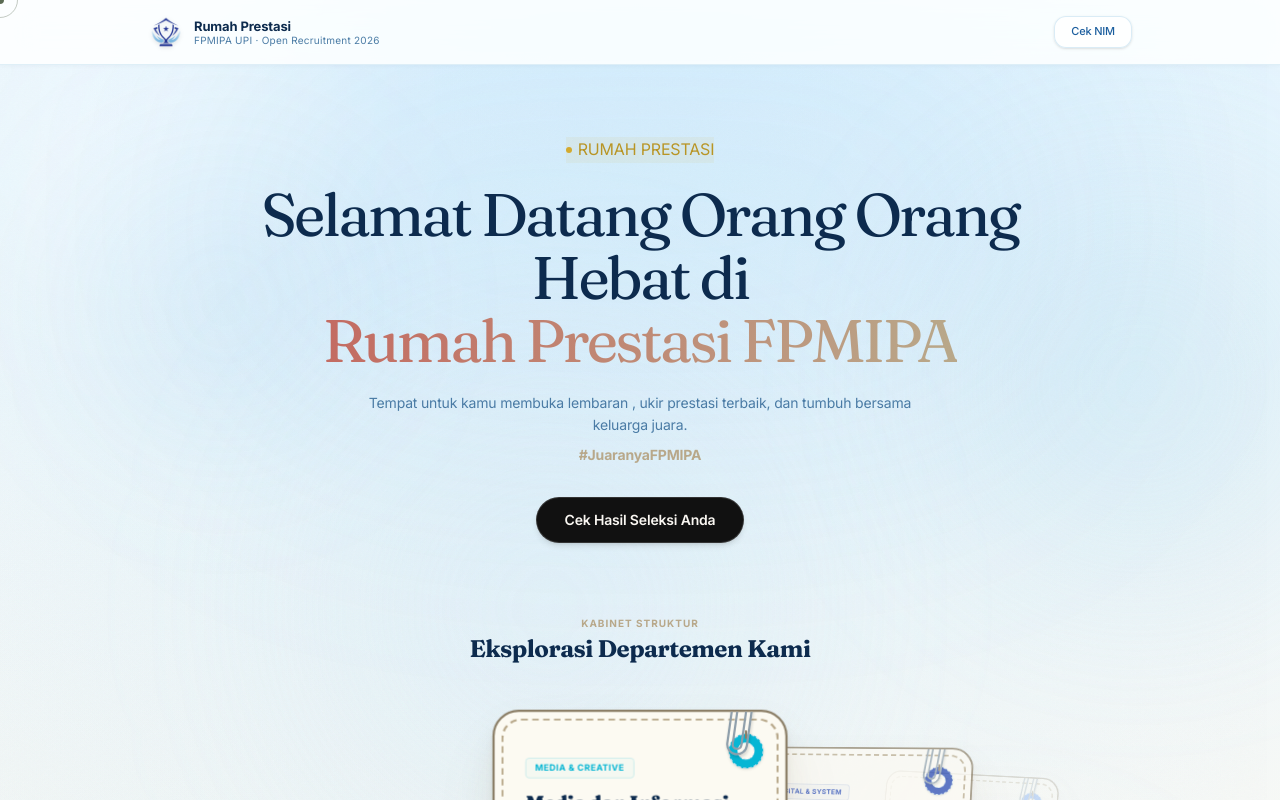
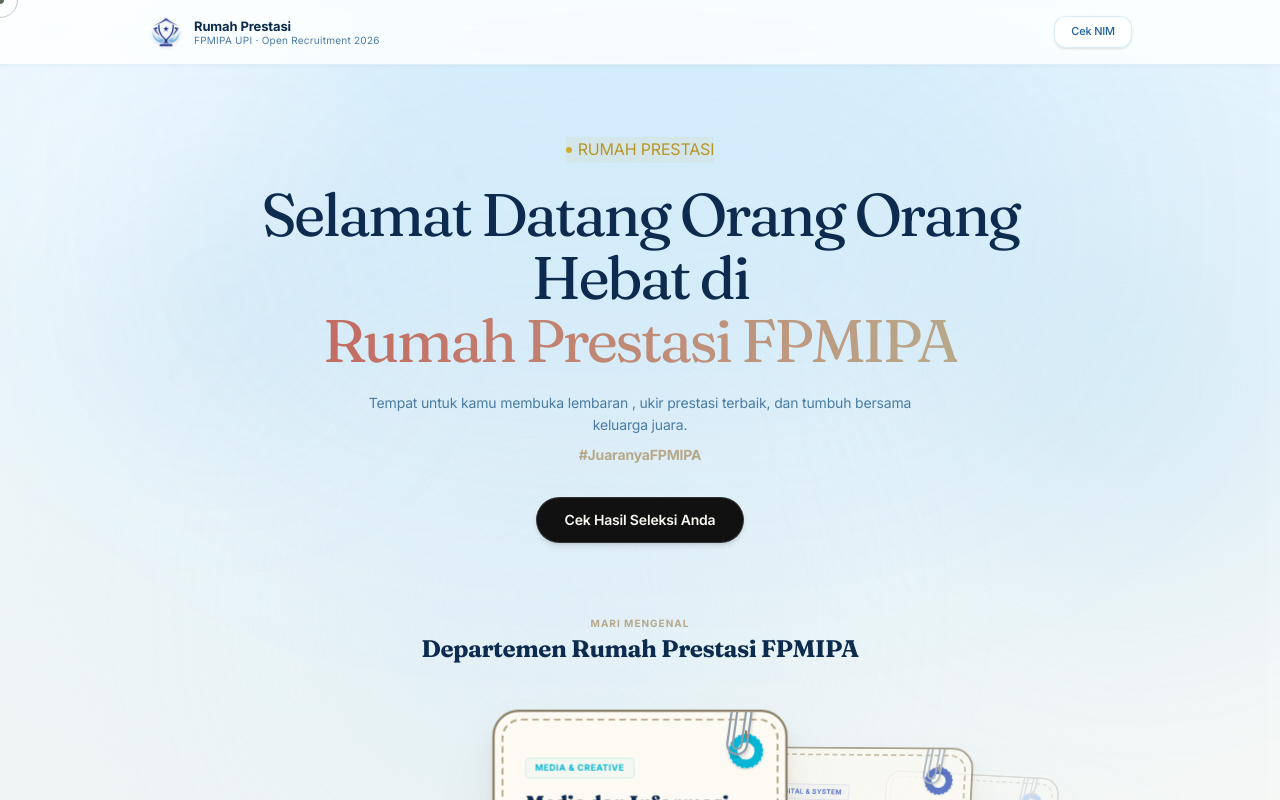
Before and after one commit to Blckjackk/RumpresFPMIPA, a Next.js app: page / in a window 1280 px wide. Shown: the top 800 px of the page. Built offline with nearby package versions, Linux system fonts and the light colour scheme.

Commit message:
hai antek antek asing

```diff
--- a/app/page.tsx
+++ b/app/page.tsx
@@ -66,7 +66,7 @@
   {
     title: "Teknologi dan Rekayasa",
     tagline: "Inovasi Sistem & Platform Digital",
-    desc: "Membangun sistem, infrastruktur digital, dan platform web yang andal, solutif, serta menunjang transformasi digital seluruh program kerja di Rumah Prestasi.",
+    desc: "Membangun sistem, infrastruktur digital, and platform web yang andal, solutif, serta menunjang transformasi digital seluruh program kerja di Rumah Prestasi.",
     icon: "/divisions/kominfo.svg",
     color: "#1E40AF",
     badge: "DIGITAL & SYSTEM",
@@ -143,7 +143,7 @@
   {
     title: "Sekretaris Umum",
     tagline: "Administrasi & Pengarsipan Presisi",
-    desc: "Mengelola administrasi surat-menyurat, pengarsipan berkas penting, koordinasi agenda kerja kabinet, dan menyusun laporan pertanggungjawaban secara teratur.",
+    desc: "Mengelola administrasi surat-menyurat, pengarsipan berkas penting, koordinasi agenda kerja kabinet, and menyusun laporan pertanggungjawaban secara teratur.",
     icon: "/divisions/nondivisi.svg",
     color: "#6B7280",
     badge: "ADMINISTRATION & SECRETARIAT",
@@ -154,7 +154,7 @@
   {
     title: "Bendahara Umum",
     tagline: "Transparansi & Pengelolaan Keuangan",
-    desc: "Mengelola arus kas keuangan kabinet, penyusunan anggaran kegiatan, pengawasan realisasi dana, dan penyusunan laporan keuangan bulanan secara transparan.",
+    desc: "Mengelola arus kas keuangan kabinet, penyusunan anggaran kegiatan, pengawasan realisasi dana, and menyusun laporan keuangan bulanan secara transparan.",
     icon: "/divisions/nondivisi.svg",
     color: "#10B981",
     badge: "FINANCE & TREASURY",
@@ -1088,7 +1088,7 @@
               </div>
 
               <h1 className="hero-el flow-hero-title mb-5">
-                Selamat Datang <br className="sm:hidden" />
+                Selamat Datang  <br className="sm:hidden" />
                 Orang Orang Hebat di<br />
                 <span className="text-transparent bg-clip-text bg-gradient-to-r from-[#C36B62] to-[#B8A88A]">
                   Rumah Prestasi FPMIPA
@@ -1113,8 +1113,8 @@
             {/* 3D curved department cards perspective carousel (Flowblox style team arc) */}
             <div className="hero-el w-full flex flex-col items-center gap-6 py-6 overflow-visible mb-16">
               <div className="text-center space-y-1">
-                <span className="text-[10px] font-bold text-[#B8A88A] tracking-widest uppercase block">KABINET STRUKTUR</span>
-                <h2 className="text-xl sm:text-2xl font-serif font-bold text-[#0D2B4E]">Eksplorasi Departemen Kami</h2>
+                <span className="text-[10px] font-bold text-[#B8A88A] tracking-widest uppercase block">Mari Mengenal</span>
+                <h2 className="text-xl sm:text-2xl font-serif font-bold text-[#0D2B4E]">Departemen Rumah Prestasi FPMIPA</h2>
               </div>
 
               {/* 3D Curved deck container */}
```
